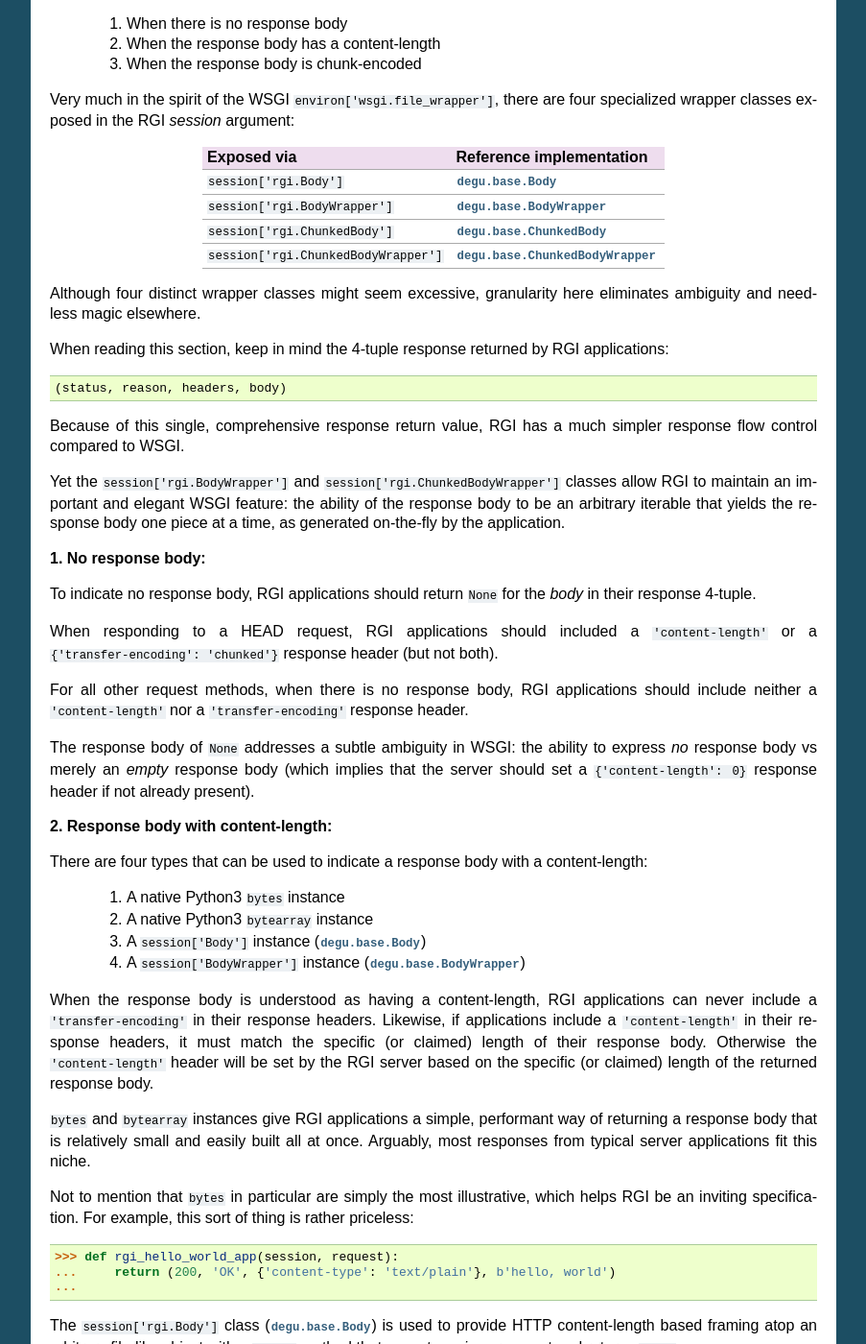
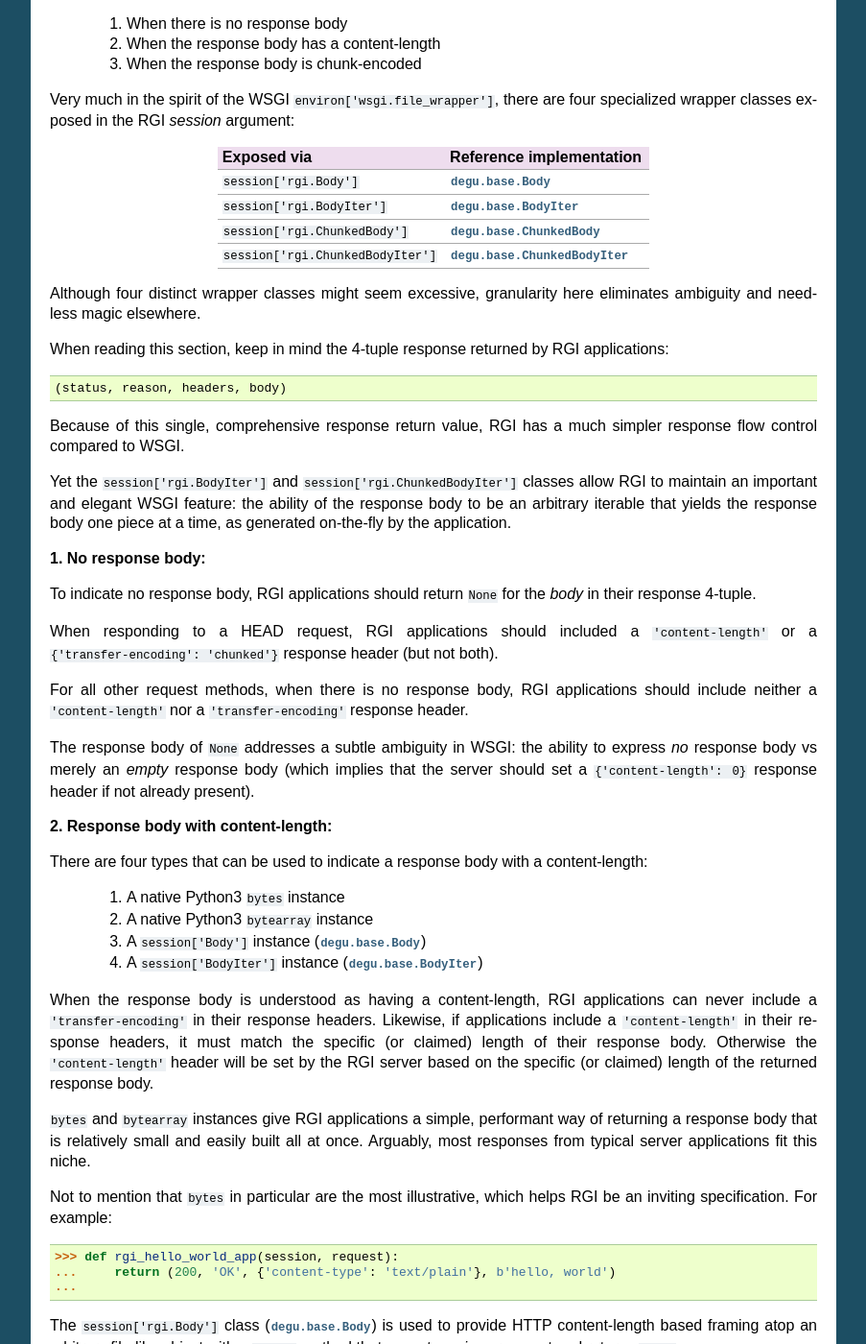
Before and after one commit to json420/degu, a Sphinx documentation site: the page built from doc/rgi.rst, in a window 1280 px wide and 1400 px high, scrolled down 8122 px. Shown: the whole window at 96% size, without its empty margins (198-1101 px from the left). Built offline with Sphinx 7.4.7, drawn with Linux system fonts in a browser that asks for light colours; some of the changed text lies outside the part shown.

Commit message:
Update docs for BodyWrapper/ChunkedBodyWrapper => BodyIter/ChunkedBodyIter rename

```diff
--- a/doc/rgi.rst
+++ b/doc/rgi.rst
@@ -522,14 +522,14 @@ conditions:
 Very much in the spirit of the WSGI ``environ['wsgi.file_wrapper']``, there are
 four specialized wrapper classes exposed in the RGI *session* argument:
 
-    =====================================  =====================================
+    ==================================  =====================================
     Exposed via                            Reference implementation
-    =====================================  =====================================
-    ``session['rgi.Body']``                :class:`degu.base.Body`
-    ``session['rgi.BodyWrapper']``         :class:`degu.base.BodyWrapper`
-    ``session['rgi.ChunkedBody']``         :class:`degu.base.ChunkedBody`
-    ``session['rgi.ChunkedBodyWrapper']``  :class:`degu.base.ChunkedBodyWrapper`
-    =====================================  =====================================
+    ==================================  =====================================
+    ``session['rgi.Body']``             :class:`degu.base.Body`
+    ``session['rgi.BodyIter']``         :class:`degu.base.BodyIter`
+    ``session['rgi.ChunkedBody']``      :class:`degu.base.ChunkedBody`
+    ``session['rgi.ChunkedBodyIter']``  :class:`degu.base.ChunkedBodyIter`
+    ==================================  =====================================
 
 Although four distinct wrapper classes might seem excessive, granularity here
 eliminates ambiguity and needless magic elsewhere.
@@ -542,7 +542,7 @@ applications::
 Because of this single, comprehensive response return value, RGI has a much
 simpler response flow control compared to WSGI.
 
-Yet the ``session['rgi.BodyWrapper']`` and ``session['rgi.ChunkedBodyWrapper']``
+Yet the ``session['rgi.BodyIter']`` and ``session['rgi.ChunkedBodyIter']``
 classes allow RGI to maintain an important and elegant WSGI feature: the ability
 of the response body to be an arbitrary iterable that yields the response body
 one piece at a time, as generated on-the-fly by the application.
@@ -578,7 +578,7 @@ content-length:
 
     3. A ``session['Body']`` instance (:class:`degu.base.Body`)
 
-    4. A ``session['BodyWrapper']`` instance (:class:`degu.base.BodyWrapper`)
+    4. A ``session['BodyIter']`` instance (:class:`degu.base.BodyIter`)
 
 When the response body is understood as having a content-length, RGI
 applications can never include a ``'transfer-encoding'`` in their response
@@ -593,9 +593,8 @@ way of returning a response body that is relatively small and easily built all
 at once.  Arguably, most responses from typical server applications fit this
 niche.
 
-Not to mention that ``bytes`` in particular are simply the most illustrative,
-which helps RGI be an inviting specification.  For example, this sort of thing
-is rather priceless:
+Not to mention that ``bytes`` in particular are the most illustrative, which
+helps RGI be an inviting specification.  For example:
 
 >>> def rgi_hello_world_app(session, request):
 ...     return (200, 'OK', {'content-type': 'text/plain'}, b'hello, world')
@@ -621,8 +620,8 @@ You can likewise use ``session['rgi.Body']`` to frame an *rfile* returned by
 `socket.socket.makefile()`_, which is especially useful for RGI reverse-proxy
 applications.
 
-On the other hand, the ``session['rgi.BodyWrapper']`` class
-(:class:`degu.base.BodyWrapper`) is used to wrap an arbitrary iterable that
+On the other hand, the ``session['rgi.BodyIter']`` class
+(:class:`degu.base.BodyIter`) is used to wrap an arbitrary iterable that
 yields the response body one piece at a time as generated by the application,
 yet sill with an explicit agreement as to the ultimate content-length.
 
@@ -633,7 +632,7 @@ For example:
 ...     yield b', world'
 ...
 >>> def rgi_generator_app(session, request):
-...     body = session['rgi.BodyWrapper'](generate_body(), 12)
+...     body = session['rgi.BodyIter'](generate_body(), 12)
 ...     return (200, 'OK', {'content-length': 12}, body)
 ...
 
@@ -648,8 +647,8 @@ body:
 
     1. A ``session['ChunkedBody']`` instance (:class:`degu.base.ChunkedBody`)
 
-    2. A ``session['ChunkedBodyWrapper']`` instance
-       (:class:`degu.base.ChunkedBodyWrapper`)
+    2. A ``session['ChunkedBodyIter']`` instance
+       (:class:`degu.base.ChunkedBodyIter`)
 
 When the response body is understood as being chunk-encoded, RGI applications
 can never include a ``'content-length'`` in their response headers.  Likewise,
@@ -684,8 +683,8 @@ stop yielding ``(data, extension)`` items after the first chunk with an empty
 data ``b''`` is encountered.  The *rfile* must always contain at least one
 empty chunk.
 
-On the other hand, the ``session['rgi.ChunkedBodyWrapper']`` class
-(:class:`degu.base.ChunkedBodyWrapper`) is used to wrap an arbitrary iterable
+On the other hand, the ``session['rgi.ChunkedBodyIter']`` class
+(:class:`degu.base.ChunkedBodyIter`) is used to wrap an arbitrary iterable
 that yields the response body as a series of ``(data, extension)`` tuples for
 each chunk in the response.
 
@@ -700,7 +699,7 @@ For example:
 ...     yield (b'', ('key3', 'value3'))
 ...
 >>> def rgi_chunked_generator_app(session, request):
-...     body = session['rgi.ChunkedBodyWrapper'](generate_chunked_body())
+...     body = session['rgi.ChunkedBodyIter'](generate_chunked_body())
 ...     return (200, 'OK', {'transfer-encoding': 'chunked'}, body)
 ...
 
```
Also changed, not shown: doc/degu.base.rst (+4 -4 lines).
